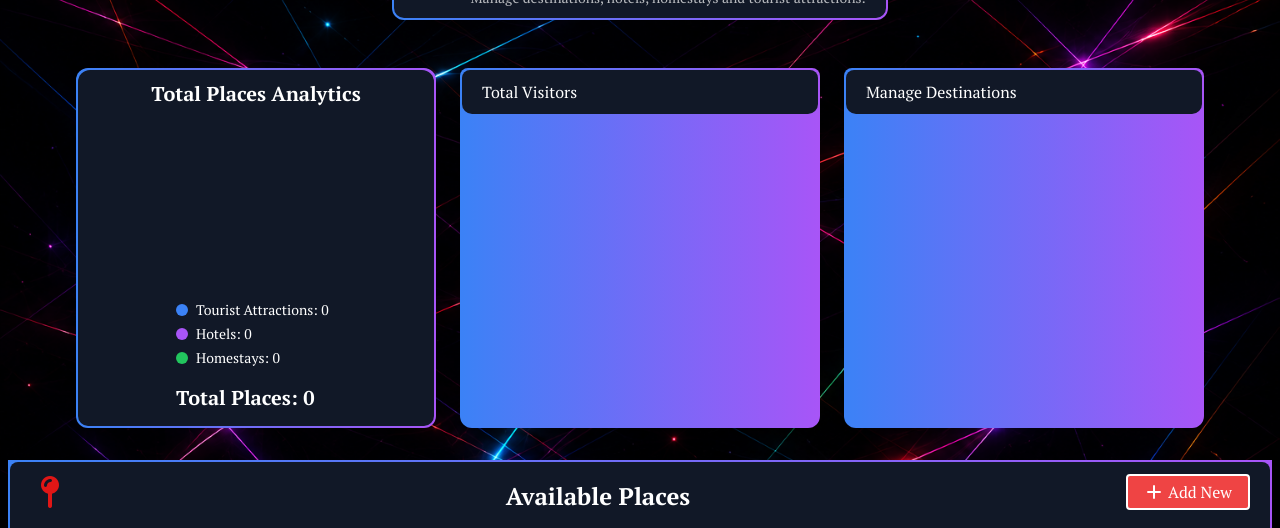
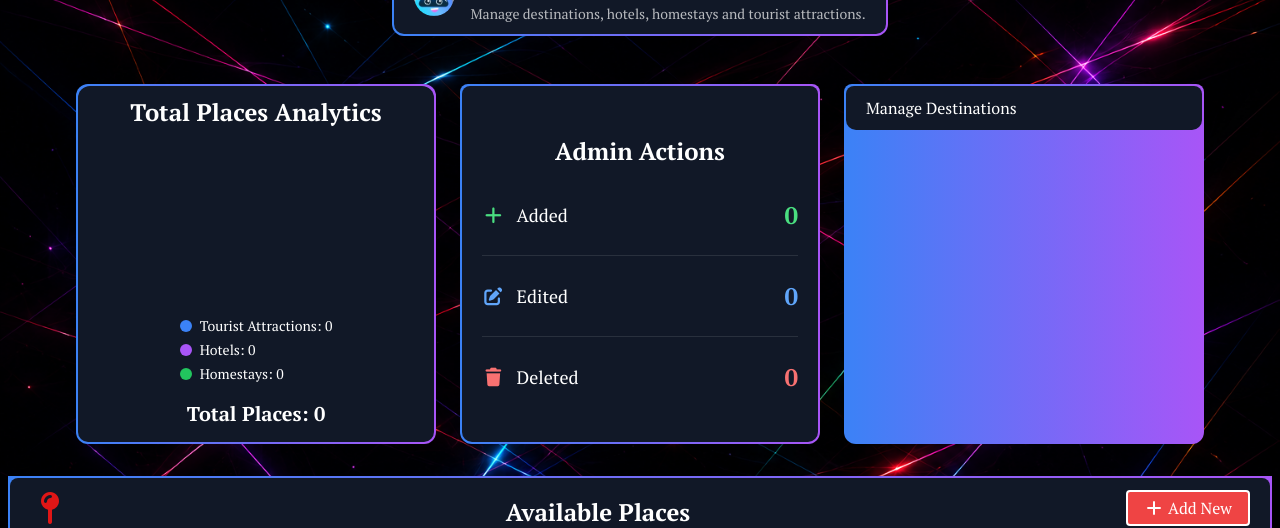
Before and after one commit to Prayas-Mangrati/Kalimpong_Tours, a React (Vite) app in the folder frontend/: page /admin/dashboard in a window 1280 px wide. Shown: the part 144-672 px from the top of the page. Built offline with nearby package versions, Linux system fonts and the light colour scheme; no server answers; sample sign-in values are in the browser's storage.

Commit message:
admin actions div complete

```diff
--- a/frontend/src/pages/AdminDashboard.jsx
+++ b/frontend/src/pages/AdminDashboard.jsx
@@ -16,6 +16,11 @@ export default function AdminDashboard() {
     hotel: 0,
     homestay: 0,
     tourist: 0,
+  });
+  const [adminActions, setAdminActions] = useState({
+    added: 0,
+    edited: 0,
+    deleted: 0,
   });
   useEffect(() => {
     async function fetchPlaces() {
@@ -63,6 +68,23 @@ export default function AdminDashboard() {
     ],
   };
 
+  const fetchAdminActions = async () => {
+    try {
+      const response = await fetch(
+        "http://localhost:8080/admin/dashboard/admin-actions",
+      );
+      const result = await response.json();
+      if (result.success) {
+        setAdminActions(result.data);
+      }
+    } catch (err) {
+      console.log(err);
+    }
+  };
+  useEffect(() => {
+    fetchAdminActions();
+  }, []);
+
   const hotel = places.filter((place) => place.type === "hotel");
   const homestay = places.filter((place) => place.type === "homestay");
   const tourist = places.filter((place) => place.type === "tourist");
@@ -80,8 +102,8 @@ export default function AdminDashboard() {
         prev.filter((place) => place._id !== placeToDelete._id),
       );
       await fetchStats();
+      await fetchAdminActions();
       showToast("Place deleted successfully", "success", "trash");
-
     }
     setShowDeleteModal(false);
     setPlaceToDelete(null);
@@ -101,7 +123,6 @@ export default function AdminDashboard() {
     if (result.success) {
       setPlaces((prev) => prev.filter((place) => place._id !== id));
       showToast("Place deleted successfully", "success", "trash");
-
     }
   };
   const handleLogout = () => {
@@ -114,7 +135,7 @@ export default function AdminDashboard() {
   return (
     <div className="min-h-screen flex flex-col">
       <div className="border-gradient">
-        <header className="border-gradient-inner text-white p-4 h-16 flex items-center rounded-lg">
+        <header className="border-gradient-inner text-white p-4 h-20 flex items-center rounded-lg">
           <h1 className="text-xl font-bold brand-text-glow whitespace-nowrap">
             Admin Dashboard
           </h1>
@@ -148,30 +169,28 @@ export default function AdminDashboard() {
       <div>
         <div className="flex flex-wrap gap-6 justify-center p-6">
           <div className="border-gradient rounded-xl flex-1 max-w-[360px] h-[360px]">
-            <div className="border-gradient-inner rounded-xl p-5 h-full flex flex-col items-center">
-              <h2 className="text-xl font-bold text-white mb-4">
+            <div className="border-gradient-inner rounded-xl h-full flex flex-col items-center p-5">
+              <h2 className="text-2xl font-bold text-white mb-3">
                 Total Places Analytics
               </h2>
 
+              {/* Chart only */}
               <div className="w-40 h-40">
                 <Doughnut
+                  data={chartData}
                   options={{
                     responsive: true,
                     maintainAspectRatio: false,
                     plugins: {
                       legend: {
-                        position: "top",
                         display: false,
-                        labels: {
-                          color: "white",
-                          boxWidth: 15,
-                          padding: 12,
-                        },
                       },
                     },
                   }}
-                  data={chartData}
                 />
+              </div>
+
+              {/* Legend */}
               <div className="mt-4 space-y-1 text-sm text-white">
                 <div className="flex items-center gap-2">
                   <div className="h-3 w-3 rounded-full bg-blue-500"></div>
@@ -187,17 +206,51 @@ export default function AdminDashboard() {
                   <div className="h-3 w-3 rounded-full bg-green-500"></div>
                   <span>Homestays: {stats.homestay}</span>
                 </div>
+              </div>
 
-                </div>
-                 <div><p className="mt-4 text-xl font-bold text-white">
+              {/* Total */}
+              <p className="mt-4 text-xl font-bold text-white">
                 Total Places: {stats.totalPlaces}
-                  </p></div>
-              </div>
+              </p>
             </div>
           </div>
           <div className="border-gradient rounded-lg flex-1 max-w-[360px] h-[360px]">
-            <div className="border-gradient-inner p-4 rounded-lg">
-              <h2>Total Visitors</h2>
+            <div className="border-gradient-inner rounded-lg h-full flex flex-col justify-center px-8 py-6 text-white">
+              <h2 className="text-2xl font-bold text-center mb-8">
+                Admin Actions
+              </h2>
+
+              <div className="space-y-6">
+                <div className="flex items-center justify-between text-lg">
+                  <span className="flex items-center gap-3">
+                    <i className="fas fa-plus text-green-400"></i>
+                    Added
+                  </span>
+                  <span className="text-2xl font-bold text-green-400">
+                    {adminActions.added}
+                  </span>
+                </div>
+                <hr className="border-white/10" />
+                <div className="flex items-center justify-between text-lg">
+                  <span className="flex items-center gap-3">
+                    <i className="fas fa-edit text-blue-400"></i>
+                    Edited
+                  </span>
+                  <span className="text-2xl font-bold text-blue-400">
+                    {adminActions.edited}
+                  </span>
+                </div>
+                <hr className="border-white/10" />
+                <div className="flex items-center justify-between text-lg">
+                  <span className="flex items-center gap-3">
+                    <i className="fas fa-trash text-red-400"></i>
+                    Deleted
+                  </span>
+                  <span className="text-2xl font-bold text-red-400">
+                    {adminActions.deleted}
+                  </span>
+                </div>
+              </div>
             </div>
           </div>
           <div className="border-gradient rounded-lg flex-1 max-w-[360px] h-[360px]">
```
Also changed, not shown: 2 other files (tests, documents, lock files or other folders). Lines whose indentation alone changed are shown as unchanged.
